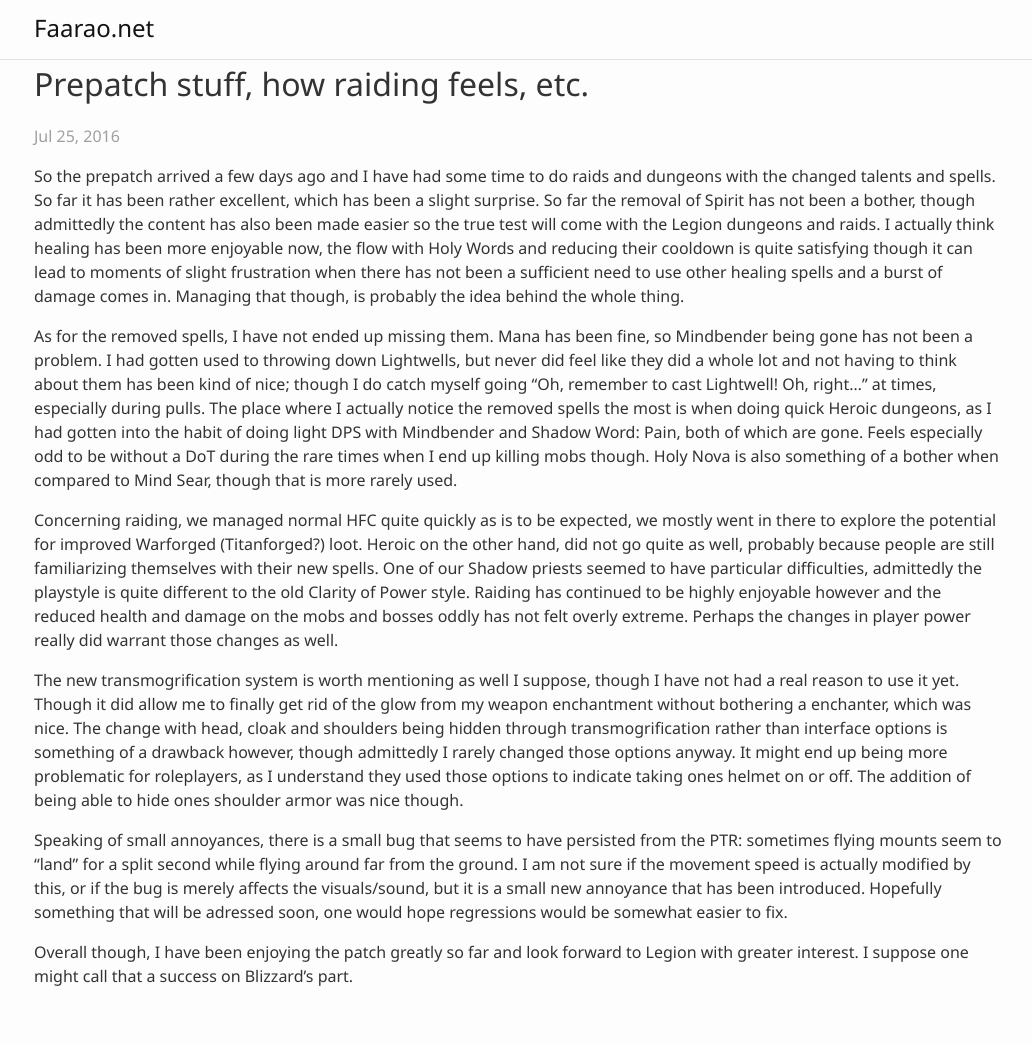
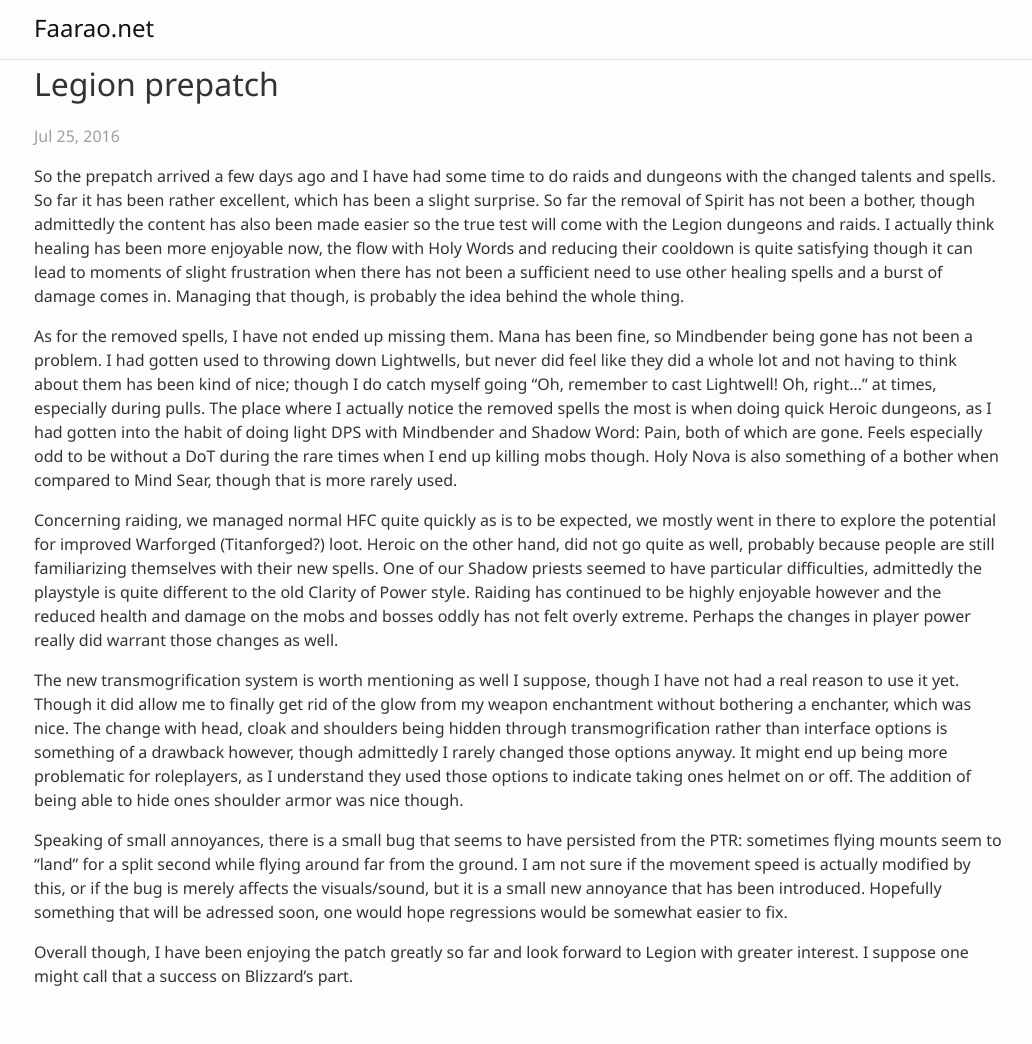
Before and after one commit to Eilyra/blog, a Jekyll site: the page built from _posts/2016-07-25-prepatch.md, in a window 1280 px wide. Shown: the whole page, without its empty margins (121-1153 px from the left). Built offline with Jekyll 4.4.1, drawn with Linux system fonts in a browser that asks for light colours.

Commit message:
Fixed prepatch post title...

```diff
--- a/_posts/2016-07-25-prepatch.md
+++ b/_posts/2016-07-25-prepatch.md
@@ -1,6 +1,6 @@
 ---
 author: ellen
-title: Prepatch stuff, how raiding feels, etc.
+title: Legion prepatch
 ---
 So the prepatch arrived a few days ago and I have had some time to do raids and dungeons with the changed talents and spells. So far it has been rather excellent, which has been a slight surprise. So far the removal of Spirit has not been a bother, though admittedly the content has also been made easier so the true test will come with the Legion dungeons and raids. I actually think healing has been more enjoyable now, the flow with Holy Words and reducing their cooldown is quite satisfying though it can lead to moments of slight frustration when there has not been a sufficient need to use other healing spells and a burst of damage comes in. Managing that though, is probably the idea behind the whole thing.
 
```
